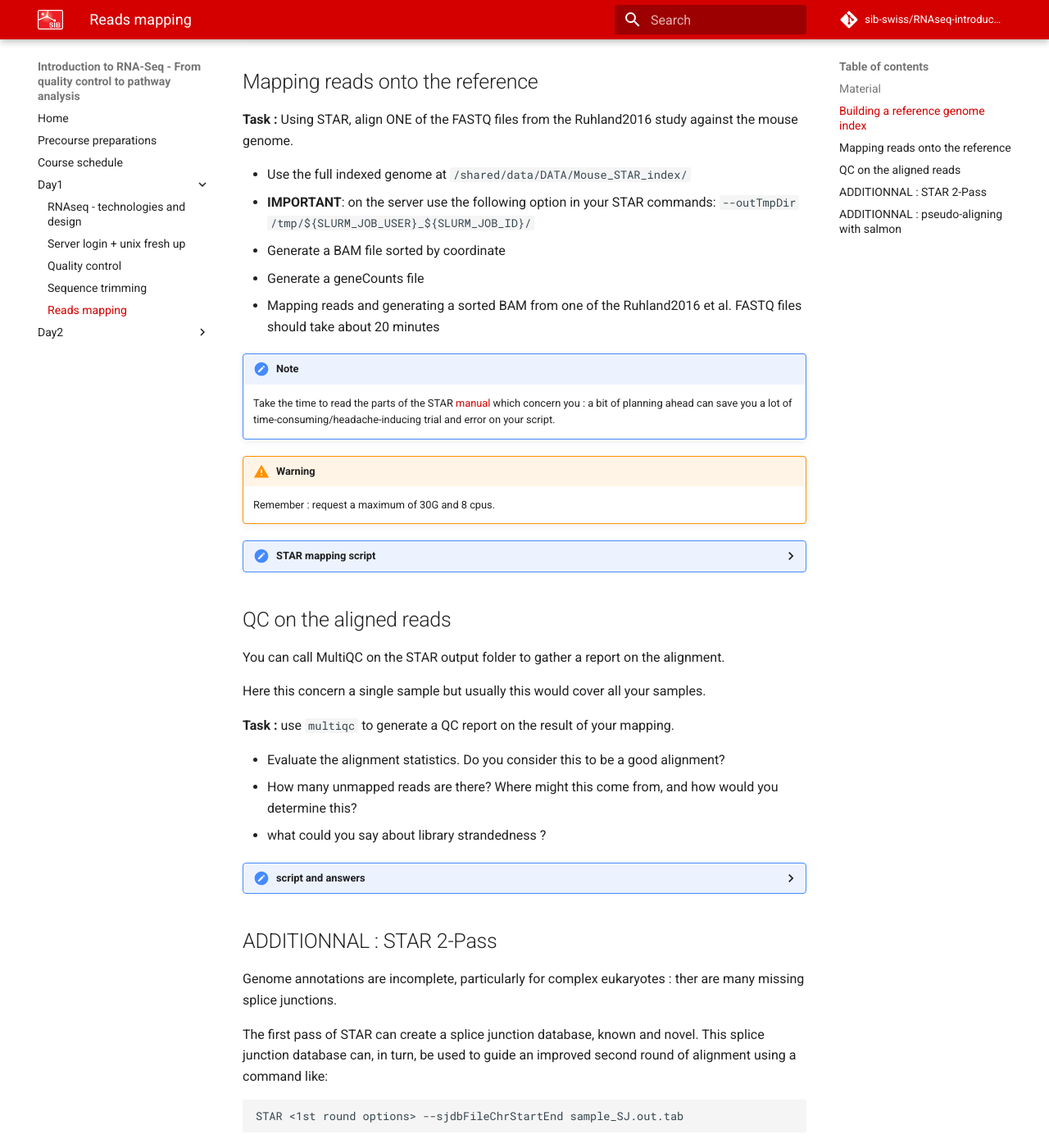
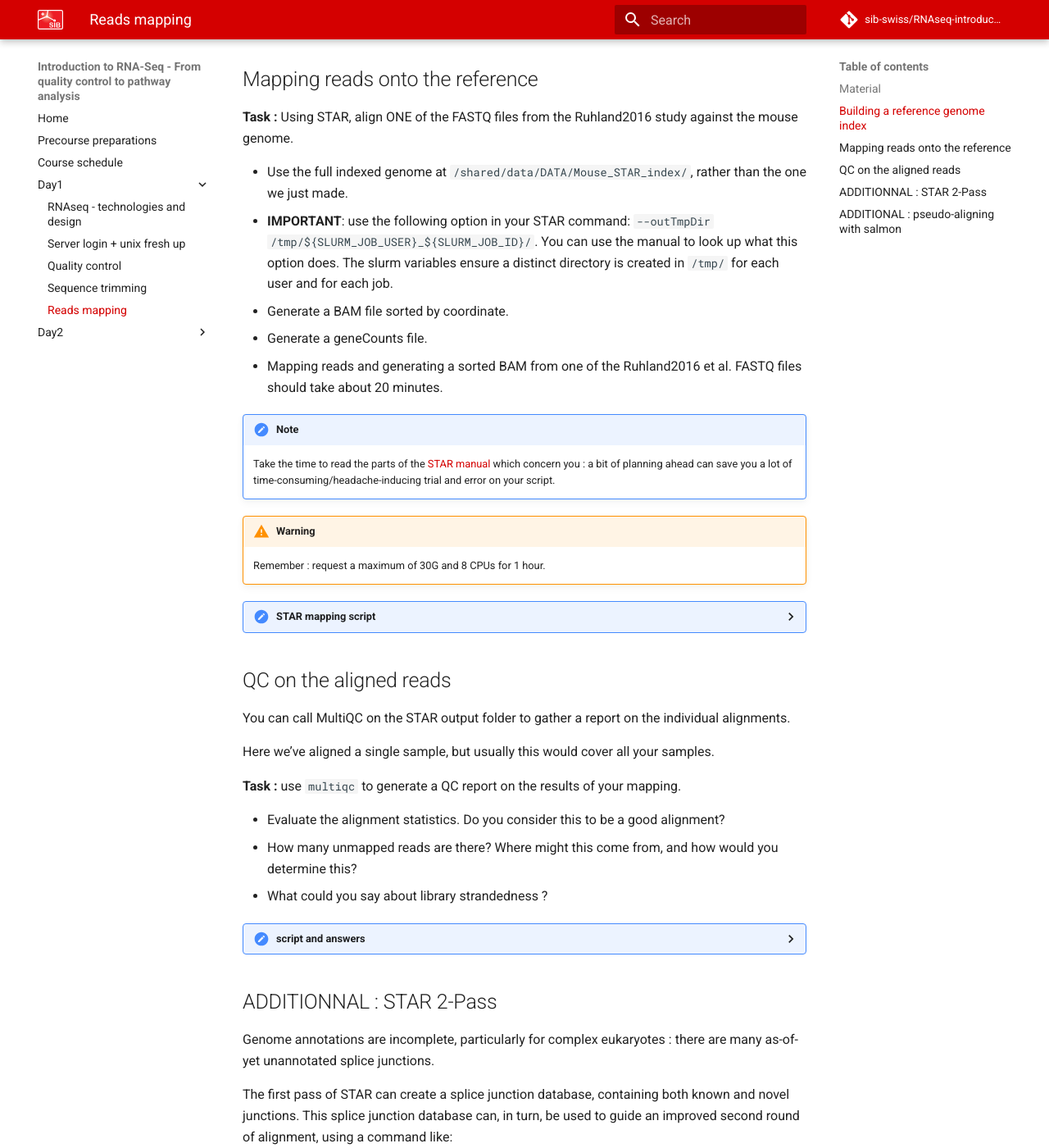
Before and after one commit to sib-swiss/RNAseq-introduction-training, an MkDocs documentation site: the page built from docs/days/mapping.md, in a window 1280 px wide and 1400 px high, scrolled down 1511 px. Shown: the whole window at 82% size. Built offline with MkDocs 1.6.1 and Material for MkDocs 9.7.7, drawn with Linux system fonts in a browser that asks for light colours; comment, search, counter and statistics services are not loaded; some of the changed text lies outside the part shown.

Commit message:
Tweaks, suggestions and questions!

````diff
--- a/docs/days/mapping.md
+++ b/docs/days/mapping.md
@@ -1,11 +1,13 @@
+
+Once you are happy with your read sequences in your FASTQ files, you can use a mapper software to align the reads to the genome and thereby find where they originated from.
 
 
+**At the end of this lesson, you will be able to :**
 
-At the end of this lesson, you will be able to :
+ * identify the differences between a local aligner and a pseudo aligner.
+ * perform genome indexing appropriate to your data.
+ * map your RNA-seq data onto the genome.
 
- * identify the differences between a local aligner and a pseudo aligner
- * perform genome indexing appropriate to your data
- * map your RNAseq data onto the genome
 
 
 ## Material
@@ -17,30 +19,33 @@
 
 
 ## Building a reference genome index
-
+<!-- Suggestion: present what a genome FASTA and GTF files are first -->
 Before any mapping can be achieved, you must first *index* the genome want to map to.
 
 We will be using the Ensembl versions of iGenome references, with their accompanying GTF annotations.
+<!-- Question: what are iGenome references, and how do they differ from other reference genome assemblies ? -->
 
 !!! note
 
-	While the data are already on the server here, in practice, and/or if you are following this course without a teacher
-	you can grab the reference genome data from [Ensembl ftp website](https://www.ensembl.org/info/data/ftp/index.html).
+	While the data are already on the server here, in practice or if you are following this course without a teacher,
+	you can grab the reference genome data from the [Ensembl ftp website](https://www.ensembl.org/info/data/ftp/index.html).
 
-	In particular, you will want a mouse [DNA fasta file](http://ftp.ensembl.org/pub/release-104/fasta/mus_musculus/dna/) and [gtf file](http://ftp.ensembl.org/pub/release-104/gtf/mus_musculus/) \[release-104 at the time we are linking this. Checking for more recent release is recommended\].
+	In particular, you will want a mouse [DNA fasta file](http://ftp.ensembl.org/pub/release-104/fasta/mus_musculus/dna/) and [gtf file](http://ftp.ensembl.org/pub/release-104/gtf/mus_musculus/) \[release-104 at the time we are linking this. Checking for more recent release is recommended, but may slightly alter the results\].
+
 
 **Task :** Using STAR, build a genome index for chromosome 19 of *Mus musculus* using the associated GTF
 
 Important notes :
 
- * .fasta and .gtf files are in : `/shared/data/DATA/Mouse_chr19/`
+ * the module name for this aligner is `star`.
+ * .fasta and .gtf files are in : `/shared/data/DATA/Mouse_chr19/`.
  * refer to the [manual](https://raw.githubusercontent.com/alexdobin/STAR/master/doc/STARmanual.pdf) to determine which options to use.
- * the `--genomeDir` parameter is the output folder
+ * the `--genomeDir` parameter is the folder where the indexed genome will be output to.
  * this job should require less than 4Gb and 30min to run.
 
 !!! note
 
-	While your indexing job is running, you can read ahead in STAR's manual to prepare the next step : mapping your reads onto the reference.
+	While your indexing job is running, you can read ahead in STAR's manual to prepare the next step : mapping your reads onto the indexed reference genome.
 
 
 ??? done "STAR indexing script"
@@ -71,39 +76,46 @@
 
 	```
 
+
 **Extra task :** Determine how you would add an additional feature to your reference, for example for a novel transcript not described by the standard reference.
 
 ??? done "Answer"
 
-	Edit the gtf file to add your additionnal feature(s), following the [proper format](https://www.ensembl.org/info/website/upload/gff.html)
+	Edit the gtf file to add your additional feature(s), following the [proper format](https://www.ensembl.org/info/website/upload/gff.html).
 
 
-!!! Warning
+<!-- Suggestion for a note: what to do if you've got multiple FASTA files for your genome, typically 1 per chromosome -->
 
-	Remember : request a maximum of 30G and 8 cpus.
 
 ## Mapping reads onto the reference
 
 **Task :** Using STAR, align ONE of the FASTQ files from the Ruhland2016 study against the mouse genome.
 
- * Use the full indexed genome at `/shared/data/DATA/Mouse_STAR_index/`
- * **IMPORTANT**: on the server use the following option in your STAR commands: `--outTmpDir /tmp/${SLURM_JOB_USER}_${SLURM_JOB_ID}/`
- * Generate a BAM file sorted by coordinate
- * Generate a geneCounts file
- * Mapping reads and generating a sorted BAM from one of the Ruhland2016 et al. FASTQ files should take about 20 minutes
+ * Use the full indexed genome at `/shared/data/DATA/Mouse_STAR_index/`, rather than the one we just made.
+ * **IMPORTANT**: use the following option in your STAR command: `--outTmpDir /tmp/${SLURM_JOB_USER}_${SLURM_JOB_ID}/`. You can use the manual to look up what this option does. The slurm variables ensure a distinct directory is created in `/tmp/` for each user and for each job.
+ * Generate a BAM file sorted by coordinate.
+ * Generate a geneCounts file.
+ * Mapping reads and generating a sorted BAM from one of the Ruhland2016 et al. FASTQ files should take about 20 minutes.
 
 
 !!! Note
 
-	Take the time to read the parts of the STAR [manual](https://raw.githubusercontent.com/alexdobin/STAR/master/doc/STARmanual.pdf) which concern you : a bit of planning ahead can save you a lot of time-consuming/headache-inducing trial and error on your script.
+	Take the time to read the parts of the [STAR manual](https://raw.githubusercontent.com/alexdobin/STAR/master/doc/STARmanual.pdf) which concern you : a bit of planning ahead can save you a lot of time-consuming/headache-inducing trial and error on your script.
+
 
 !!! Warning
 
-	Remember : request a maximum of 30G and 8 cpus.
+	Remember : request a maximum of 30G and 8 CPUs for 1 hour.
+
+<!-- The correction is for an array job, BUT one that only runs one sample,
+while the exercise calls specifically for a one-sample alignment.
+I think it would be less confusing to give them the correction for the non-array, single sample first,
+and then give the array solution (single and/or multi sample) afterwards.
+Or, specifically ask for an array script but for one sample, and say why. -->
 
 ??? done "STAR mapping script"
 
-	The following sets-up an array of tasks to align all samples.
+	The following sets up an array of tasks to align all samples.
 
 	Source file : `Ruhland2016.fastqFiles.txt` :
 
@@ -152,28 +164,28 @@
 
 	The options of STAR are :
 
-	 * **--runThreadN 8 ** : 8 threads to go faster
-	 * **--genomeDir $genomeDIR** : path of the genome to map to
-     * **--outSAMtype BAM SortedByCoordinate ** : output a sorted BAM file
-     * **--outReadsUnmapped Fastx** : output the non-mapping reads (in case we want to analyse them)
-     * **--outFileNamePrefix $outDIR/$fastqFILE** : prefix of output files
-     * **--quantMode GeneCounts** : will create a file with counts of reads per gene
-     * **--readFilesIn $dataDIR/$fastqFILE ** : input read file
-     * **--readFilesCommand zcat** : command to unzip the input file
-	 * **--outTmpDir /tmp/${SLURM_JOB_USER}_${SLURM_JOB_ID}** : temporary file folder, for STAR temp files
+	 * **--runThreadN 8 ** : 8 threads to go faster.
+	 * **--genomeDir $genomeDIR** : path of the genome to map to.
+     * **--outSAMtype BAM SortedByCoordinate ** : output a coordinate-sorted BAM file.
+     * **--outReadsUnmapped Fastx** : output the non-mapping reads (in case we want to analyse them).
+     * **--outFileNamePrefix $outDIR/$fastqFILE** : prefix of output files.
+     * **--quantMode GeneCounts** : will create a file with counts of reads per gene.
+     * **--readFilesIn $dataDIR/$fastqFILE ** : input read file.
+     * **--readFilesCommand zcat** : command to unzip the input file.
+	 * **--outTmpDir /tmp/${SLURM_JOB_USER}_${SLURM_JOB_ID}** : temporary file folder, for STAR temp files.
 
 
 ## QC on the aligned reads
 
-You can call MultiQC on the STAR output folder to gather a report on the alignment.
+You can call MultiQC on the STAR output folder to gather a report on the individual alignments.
 
-Here this concern a single sample but usually this would cover all your samples.
+Here we've aligned a single sample, but usually this would cover all your samples.
 
-**Task :** use `multiqc` to generate a QC report on the result of your mapping.
+**Task :** use `multiqc` to generate a QC report on the results of your mapping.
 
  * Evaluate the alignment statistics. Do you consider this to be a good alignment?
  * How many unmapped reads are there? Where might this come from, and how would you determine this?
- * what could you say about library strandedness ?
+ * What could you say about library strandedness ?
 
 ??? done "script and answers"
 
@@ -190,18 +202,20 @@
 	mkdir -p STAR_MULTIQC_Ruhland2016/
 
 	multiqc -o STAR_MULTIQC_Ruhland2016/ STAR_Ruhland2016/
+
 	```
 
-	result :
+	Result :
 
 	[ Download the report ](../assets/html/multiqc_report.SRR3180535_EtOH1_1.html){: .md-button }
 
+
 ## ADDITIONNAL : STAR 2-Pass
 
-Genome annotations are incomplete, particularly for complex eukaryotes : ther are many missing splice junctions.
+Genome annotations are incomplete, particularly for complex eukaryotes : there are many as-of-yet unannotated splice junctions.
 
-The first pass of STAR can create a splice junction database, known and novel.
-This splice junction database can, in turn, be used to guide an improved second round of alignment using a command like:
+The first pass of STAR can create a splice junction database, containing both known and novel junctions.
+This splice junction database can, in turn, be used to guide an improved second round of alignment, using a command like:
 
 ```sh
 STAR <1st round options> --sjdbFileChrStartEnd sample_SJ.out.tab
@@ -246,20 +260,19 @@
 	```
 
 
-## ADDITIONNAL : pseudo-aligning with salmon
+## ADDITIONAL : pseudo-aligning with salmon
 
 [salmon website](https://salmon.readthedocs.io/en/latest/salmon.html){: .md-button }
 
-salmon can allow you of quantify transcripts expression without explicitely aligning the sequenced reads onto the reference transcriptome, thus saving computational ressources.
+salmon can allow you to quantify transcript expression without explicitly aligning the sequenced reads onto the reference genome with its gene and splice junction annotations, but to a simplification of the corresponding transcriptome, thus saving computational resources.
 
 We refer you to the tool's documentation in order to see [how the reference index is computed](https://salmon.readthedocs.io/en/latest/salmon.html#preparing-transcriptome-indices-mapping-based-mode).
 
+
 **Task :** run salmon to quantify the expression of either the Ruhland or Liu dataset.
 
- * Use the tool documentation to craft your command line
- * precomputed indices can be found in `/shared/data/Mouse_salmon_index` and `/shared/data/Human_salmon_index`
-
-
+ * Use the tool documentation to craft your command line.
+ * precomputed indices can be found in `/shared/data/Mouse_salmon_index` and `/shared/data/Human_salmon_index`.
 
 
 ??? done "script"
@@ -290,8 +303,9 @@
 
 	salmon quant -i $genomeDIR -l A \
 				-r $dataDIR/$fastqFILE \
-				-p 8 --validateMappings --gcBias --seqBias\
+				-p 8 --validateMappings --gcBias --seqBias \
 				-o $outDIR
+
 	```
 
 
````
